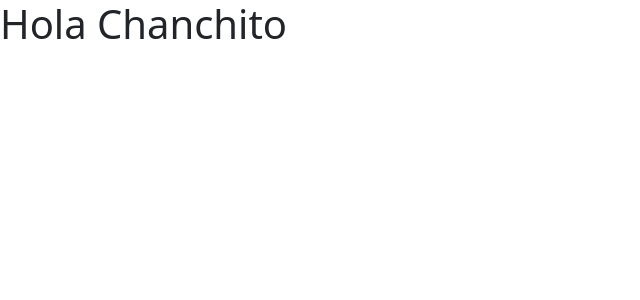
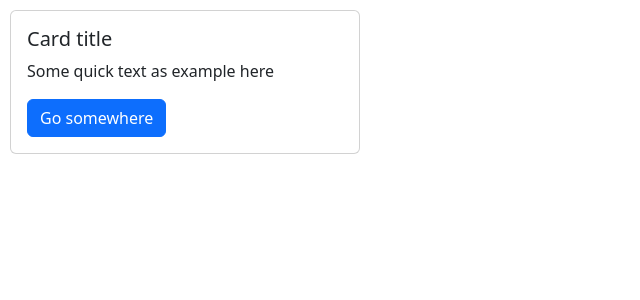
Before and after one commit to EduirBR/react-tuto-hm, a React (Vite) app: page / in a window 1280 px wide. Shown: the top 300 px of the page, without its empty margins (0-640 px from the left). Built offline with nearby package versions, Linux system fonts and the light colour scheme.

Commit message:
create card component

```diff
--- a/src/App.tsx
+++ b/src/App.tsx
@@ -1,7 +1,7 @@
-import Title from "./components/Title";
+import Card from "./components/Card";
 
 function App() {
-    return <Title />;
+    return <Card />;
 }
 
 export default App;
--- /dev/null
+++ b/src/components/Card.tsx
@@ -0,0 +1,30 @@
+import { CSSProperties } from "react";
+
+function Card() {
+    const cardStyle: CSSProperties = {
+        width: "350px",
+        margin: "10px",
+    };
+
+    return (
+        <div className="card" style={cardStyle}>
+            <div className="card-body">
+                <CardBody />
+            </div>
+        </div>
+    );
+}
+
+function CardBody() {
+    return (
+        <>
+            <h5 className="card-title">Card title</h5>
+            <p className="card-text">Some quick text as example here</p>
+            <a href="" className="btn btn-primary">
+                Go somewhere
+            </a>
+        </>
+    );
+}
+
+export default Card;
```
